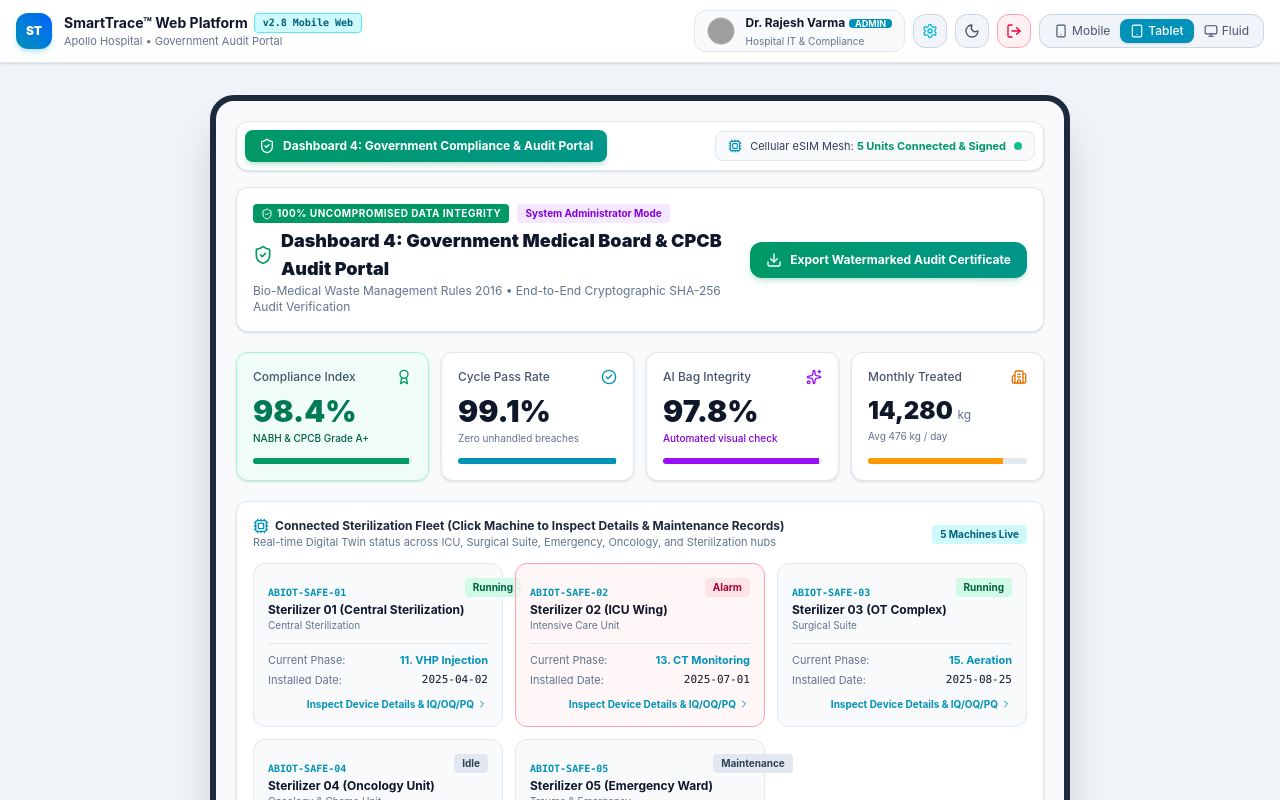
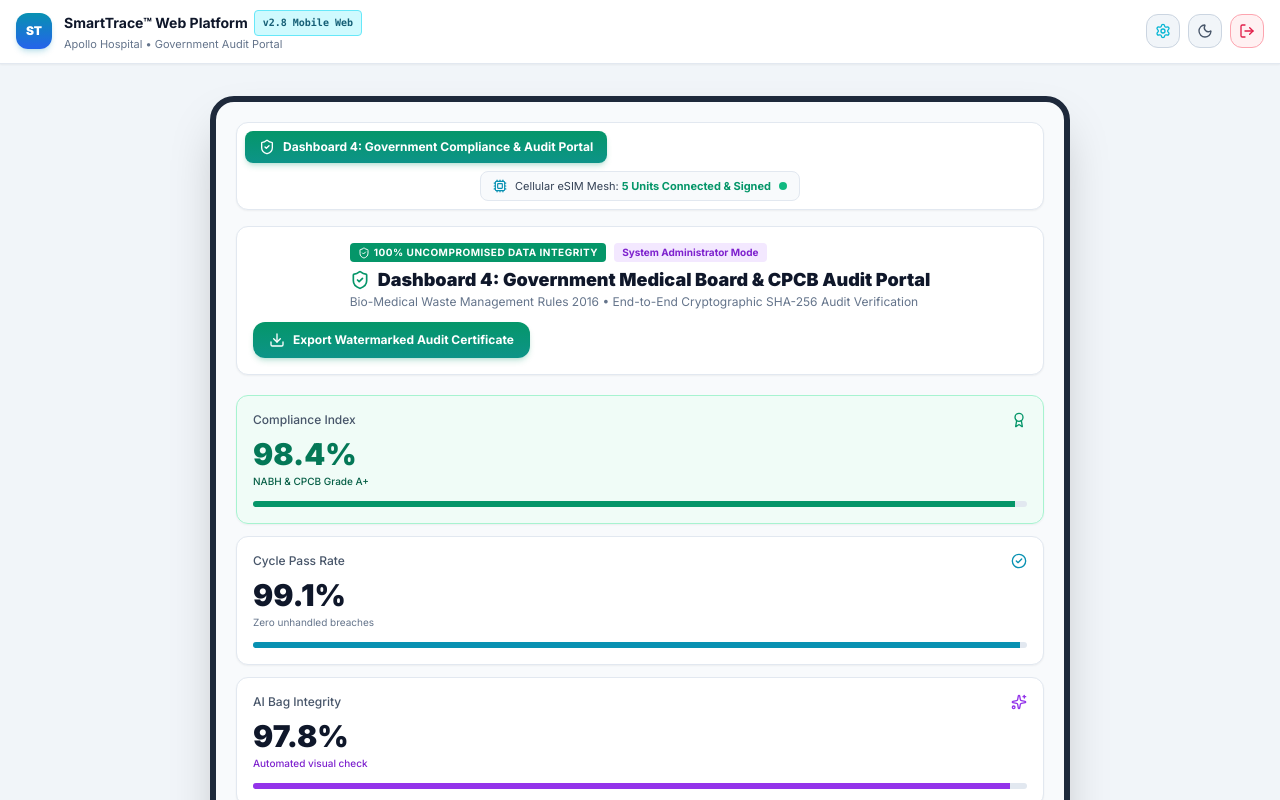
Before and after one commit to Prithvi-Satish/SmartTrace-Dashboards, a React (Vite) app: page / in a window 1280 px wide. Shown: the top 800 px of the page. Built offline with nearby package versions, Linux system fonts and the light colour scheme; grey boxes are pictures that could not be loaded.

Commit message:
Fix Tailwind CSS engine loading in index.html to ensure vibrant UI styling

```diff
--- a/index.html
+++ b/index.html
@@ -4,7 +4,25 @@
     <meta charset="UTF-8" />
     <link rel="icon" type="image/svg+xml" href="/favicon.svg" />
     <meta name="viewport" content="width=device-width, initial-scale=1.0" />
-    <title>smarttrace-dashboards</title>
+    <title>SmartTrace™ Medical Compliance & Audit Portal</title>
+    <!-- Tailwind CSS Engine -->
+    <script src="https://cdn.tailwindcss.com"></script>
+    <script>
+      tailwind.config = {
+        darkMode: 'class',
+        theme: {
+          extend: {
+            fontFamily: {
+              sans: ['Inter', 'system-ui', 'sans-serif'],
+            }
+          }
+        }
+      }
+    </script>
+    <!-- Google Fonts Inter -->
+    <link rel="preconnect" href="https://fonts.googleapis.com">
+    <link rel="preconnect" href="https://fonts.gstatic.com" crossorigin>
+    <link href="https://fonts.googleapis.com/css2?family=Inter:wght@300;400;500;600;700;800;900&display=swap" rel="stylesheet">
   </head>
   <body>
     <div id="root"></div>
--- a/src/index.css
+++ b/src/index.css
@@ -1,4 +1,6 @@
-@import "tailwindcss";
+@tailwind base;
+@tailwind components;
+@tailwind utilities;
 
 :root {
   --bg-light: #f8fafc;
```
